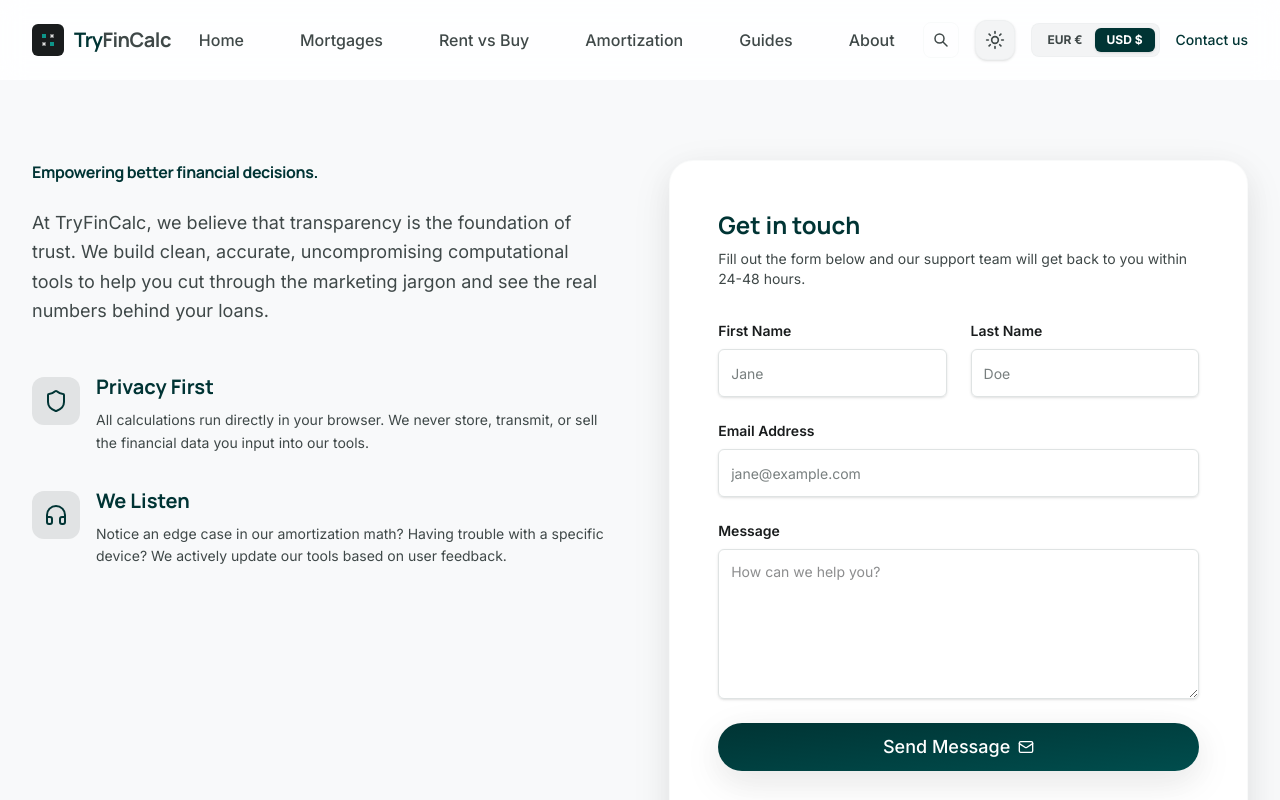
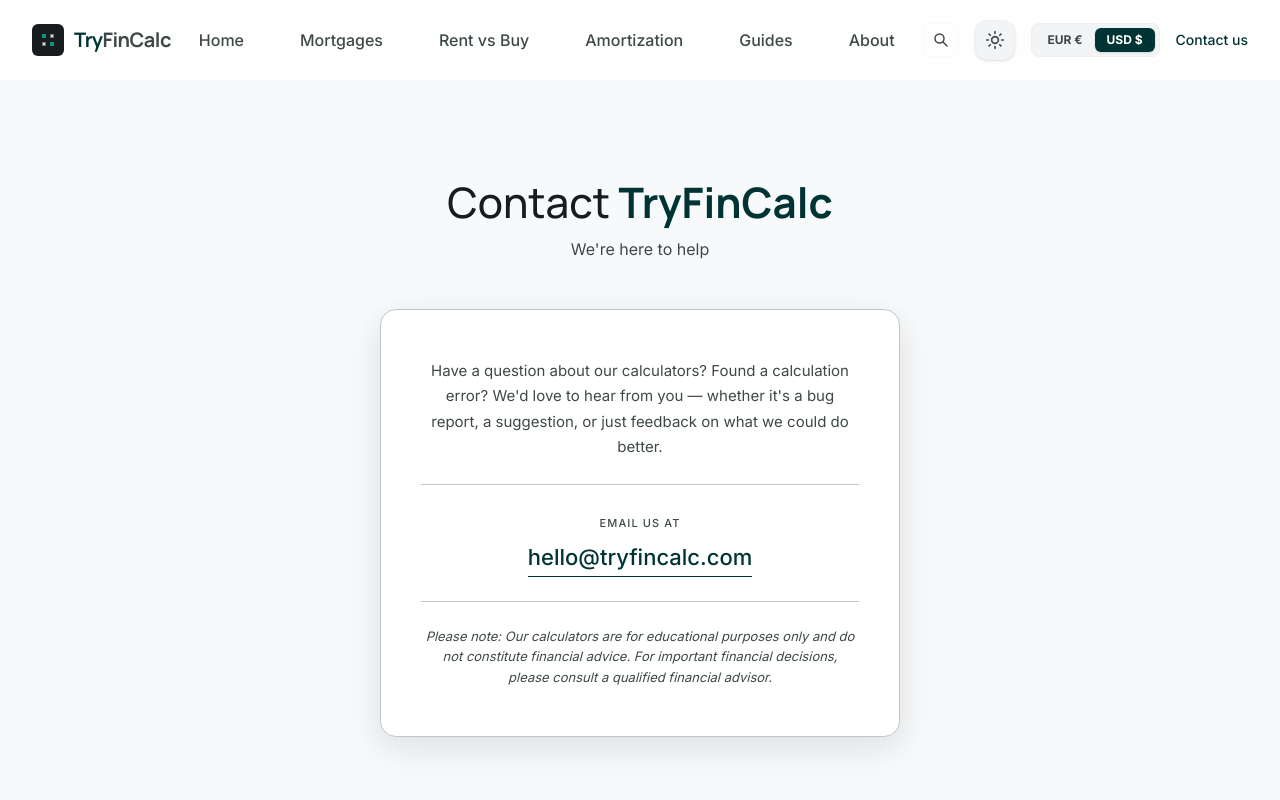
Before and after one commit to josefmomo214/Tryfincalc, a Next.js app: page /contact in a window 1280 px wide. Shown: the top 800 px of the page. Built offline with nearby package versions, Linux system fonts and the light colour scheme.

Commit message:
Deploy blog system and SEO updates

```diff
--- a/src/pages/contact.tsx
+++ b/src/pages/contact.tsx
@@ -1,11 +1,8 @@
 import React from "react";
 import { MainLayout } from "@/components/layout/MainLayout";
 import { SEOHandler } from "@/components/seo/SEOHandler";
-import { Input } from "@/components/ui/Input";
-import { Button } from "@/components/ui/Button";
-import { Mail, Shield, Headphones } from "lucide-react";
 
-export default function ContactAbout() {
+export default function Contact() {
   return (
     <MainLayout>
       <SEOHandler
@@ -15,88 +12,56 @@
         noindex={true}
       />
 
-      <div className="max-w-7xl mx-auto px-4 sm:px-6 lg:px-8 py-20 flex flex-col lg:flex-row gap-16">
-        {/* About / Info Side */}
-        <div className="lg:w-1/2">
-          <div className="mb-12">
-            <h1 className="text-display-lg font-manrope font-bold text-primary tracking-tight mb-6">
-              Empowering better financial decisions.
+      {/* Main container with min 80px top padding as requested */}
+      <div className="min-h-[85vh] flex items-center justify-center pt-24 pb-20 px-4">
+        <div className="max-w-[600px] w-full mx-auto flex flex-col items-center">
+
+          {/* SECTION 1: Page heading */}
+          <div className="text-center mb-12">
+            <h1 className="font-manrope font-medium leading-tight text-on-surface text-[32px] sm:text-[42px] mb-2">
+              Contact <span className="text-primary font-bold">TryFinCalc</span>
             </h1>
-            <p className="text-lg text-on-surface-variant leading-relaxed">
-              At TryFinCalc, we believe that transparency is the foundation of trust. We build clean, accurate, uncompromising computational tools to help you cut through the marketing jargon and see the real numbers behind your loans.
+            <p className="text-base text-on-surface-variant">
+              We&apos;re here to help
             </p>
           </div>
 
-          <div className="space-y-8">
-            <div className="flex gap-4">
-              <div className="mt-1 bg-surface-container-highest p-3 rounded-xl inline-flex h-12 w-12 items-center justify-center text-primary">
-                <Shield className="w-6 h-6" />
+          {/* SECTION 2: Centered card */}
+          <div className="w-full bg-surface-container-lowest border-[0.5px] border-outline-variant shadow-ambient rounded-[16px] max-w-[520px] px-6 py-8 sm:px-10 sm:py-12 mx-auto">
+            <div className="flex flex-col items-center">
+
+              <p className="text-[15px] leading-[1.7] text-on-surface-variant text-center">
+                Have a question about our calculators? Found a calculation error? We&apos;d love to hear from you — whether it&apos;s a bug report, a suggestion, or just feedback on what we could do better.
+              </p>
+
+              {/* Thin horizontal divider line */}
+              <hr className="w-full border-0 border-t-[0.5px] border-outline-variant my-6" />
+
+              <div className="text-center mb-2">
+                <span className="text-[11px] tracking-[0.1em] uppercase text-on-surface-variant font-medium">
+                  EMAIL US AT
+                </span>
               </div>
-              <div>
-                <h3 className="text-xl font-manrope font-bold text-primary mb-2">Privacy First</h3>
-                <p className="text-on-surface-variant text-sm leading-relaxed">
-                  All calculations run directly in your browser. We never store, transmit, or sell the financial data you input into our tools.
-                </p>
-              </div>
-            </div>
 
-            <div className="flex gap-4">
-              <div className="mt-1 bg-surface-container-highest p-3 rounded-xl inline-flex h-12 w-12 items-center justify-center text-primary">
-                <Headphones className="w-6 h-6" />
-              </div>
-              <div>
-                <h3 className="text-xl font-manrope font-bold text-primary mb-2">We Listen</h3>
-                <p className="text-on-surface-variant text-sm leading-relaxed">
-                  Notice an edge case in our amortization math? Having trouble with a specific device? We actively update our tools based on user feedback.
-                </p>
-              </div>
+              {/* Email Address Link */}
+              <a
+                href="mailto:hello@tryfincalc.com"
+                className="text-[18px] sm:text-[22px] font-medium text-primary no-underline border-b-[1.5px] border-primary pb-0.5 hover:opacity-80 transition-all text-center inline-block"
+              >
+                hello@tryfincalc.com
+              </a>
+
+              {/* Thin horizontal divider line */}
+              <hr className="w-full border-0 border-t-[0.5px] border-outline-variant my-6" />
+
+              {/* Disclaimer Note */}
+              <p className="text-[13px] text-on-surface-variant italic text-center leading-[1.6]">
+                Please note: Our calculators are for educational purposes only and do not constitute financial advice. For important financial decisions, please consult a qualified financial advisor.
+              </p>
+
             </div>
           </div>
-        </div>
 
-        {/* Contact Form Side */}
-        <div className="lg:w-1/2 bg-surface-container-lowest shadow-ambient rounded-3xl p-8 sm:p-12 border border-outline-variant/10">
-          <h2 className="text-2xl font-manrope font-bold text-primary mb-2">Get in touch</h2>
-          <p className="text-on-surface-variant mb-8 text-sm">
-            Fill out the form below and our support team will get back to you within 24-48 hours.
-          </p>
-
-          <form className="space-y-6" onSubmit={(e) => e.preventDefault()}>
-            <div className="grid grid-cols-1 sm:grid-cols-2 gap-6">
-              <div className="space-y-2">
-                <label className="block text-sm font-semibold text-on-surface">First Name</label>
-                <Input type="text" placeholder="Jane" required />
-              </div>
-              <div className="space-y-2">
-                <label className="block text-sm font-semibold text-on-surface">Last Name</label>
-                <Input type="text" placeholder="Doe" required />
-              </div>
-            </div>
-
-            <div className="space-y-2">
-              <label className="block text-sm font-semibold text-on-surface">Email Address</label>
-              <Input type="email" placeholder="jane@example.com" required />
-            </div>
-
-            <div className="space-y-2">
-              <label className="block text-sm font-semibold text-on-surface">Message</label>
-              <textarea
-                className="flex w-full rounded-md border border-outline-variant/50 bg-transparent px-3 py-3 text-sm shadow-sm transition-colors focus-visible:outline-none focus-visible:ring-1 focus-visible:ring-primary focus-visible:border-primary disabled:cursor-not-allowed disabled:opacity-50 min-h-[150px] resize-y"
-                placeholder="How can we help you?"
-                required
-              />
-            </div>
-
-            <Button type="submit" size="lg" className="w-full">
-              Send Message <Mail className="w-4 h-4 ml-2" />
-            </Button>
-          </form>
-
-          <div className="mt-8 pt-8 border-t border-outline-variant/20">
-            <p className="text-xs text-outline leading-relaxed">
-              <strong>Disclaimer:</strong> The tools provided on this website are for educational and illustrative purposes only. They do not constitute financial or legal advice. Please consult with a qualified financial advisor before making major financial decisions.
-            </p>
-          </div>
         </div>
       </div>
     </MainLayout>
```
